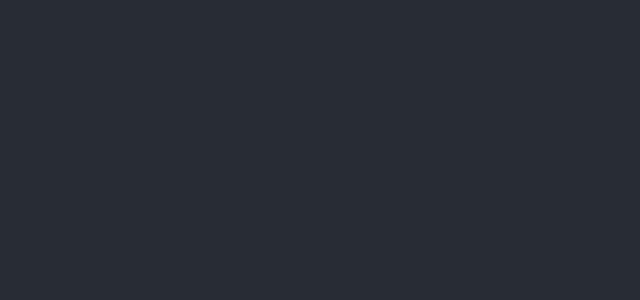
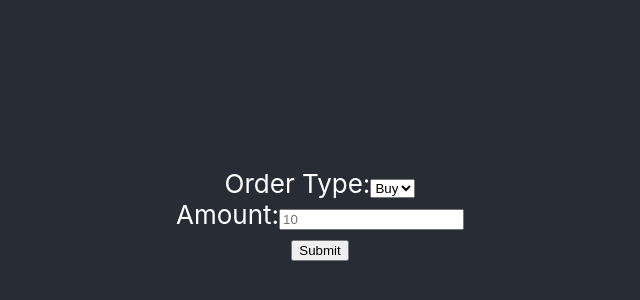
Before and after one commit to seowglen/TT3_Group5, a React (Create React App) app: page /transaction in a window 1280 px wide. Shown: the part 186-486 px from the top of the page, without its empty margins (320-960 px from the left). Built offline with nearby package versions, Linux system fonts and the light colour scheme.

Commit message:
Create transaction screen

```diff
--- a/src/AccountBalance.js
+++ b/src/AccountBalance.js
@@ -23,10 +23,6 @@
                 setAssetBalance(data.assetBalance);
                 setCashBalance(data.cashBalance)
             });
-
-
-            //const parseRes = await response.json();
-            //setName(parseRes.profile_name);
           } catch (err) {
             console.error(err.message);
           }
--- a/src/App.js
+++ b/src/App.js
@@ -1,5 +1,6 @@
 import logo from './logo.svg';
 import AccountBalance from "./AccountBalance"
+import Transactions from "./Transactions"
 import { Route, Switch } from 'react-router-dom';
 import './App.css';
 
@@ -8,7 +9,8 @@
     <div className="App">
       <header className="App-header">
       <Switch>
-          <Route path="/" component={AccountBalance} exact/>
+          <Route path="/balance" component={AccountBalance} exact/>
+          <Route path="/transaction" component={Transactions} exact/>
       </Switch>
       </header>
     </div>
--- /dev/null
+++ b/src/Transactions.js
@@ -0,0 +1,82 @@
+import React, {useState, useEffect} from "react";
+
+function Transactions() {
+    let apikey = "FagLlQytW3aPBTWJXcAxo2QA1QqEtr2u3xnBPLAd";
+    let loginInfo = {
+        "username": "Group5",
+        "password": "sI5_BY_IaMTdS_9"
+    };
+    let balanceAccount = {
+        "accountKey": "adf0c561-9bef-4bb9-ae63-f6d755f254a0"
+    }
+    const [orderType, setOrderType] = useState("BUY");
+    const [assetAmount, setAssetAmount] = useState(0);
+    const [transactionId, setTransactionId] = useState(0);
+    const [assetSymbol, setAssetSymbol] = useState(0);
+    const [assetPrice, setAssetPrice] = useState(0);
+    const [cashAmount, setCashAmount] = useState(0);
+    const [assetBalance, setAssetBalance] = useState(0);
+    const [cashBalance, setCashBalance] = useState(0);
+
+
+    const handleSubmit = (evt) => {
+      evt.preventDefault();
+      if(assetAmount <= 0)
+        alert(`Input Amount`)
+      else {
+        performTransaction(orderType,assetAmount)
+      }
+    }
+
+    async function performTransaction(orderType,assetAmount) {
+      try {
+          await fetch("https://849rs099m3.execute-api.ap-southeast-1.amazonaws.com/techtrek/transactions/add", {
+            method: "POST",
+            headers: { "x-api-key": "FagLlQytW3aPBTWJXcAxo2QA1QqEtr2u3xnBPLAd"},
+            body: JSON.stringify({
+              "accountKey": "adf0c561-9bef-4bb9-ae63-f6d755f254a0",
+              "orderType": orderType,
+              "assetAmount": assetAmount
+            })
+          }).then(response => response.json())
+          .then(data => {
+              setTransactionId(data.transactionId);
+              setAssetSymbol(data.assetSymbol);
+              setAssetPrice(data.assetPrice);
+              setCashAmount(data.cashAmount);
+              setAssetBalance(data.assetBalance);
+              setCashBalance(data.cashBalance);
+              alert(`Submitting Order Type ${orderType},
+              Transaction Id ${data.transactionId},
+              Asset Symbol ${data.assetSymbol},
+              Asset Price ${data.assetPrice},
+              Asset Amount ${assetAmount}
+              Cash Amount ${data.cashAmount},
+              Asset Balance ${data.assetBalance},
+              Cash Balance ${data.cashBalance}`)
+          });
+        } catch (err) {
+          console.error(err.message);
+        }
+  }
+
+    return(
+        <div>
+          <form onSubmit={handleSubmit}>
+            <label>
+              Order Type:
+              <select onChange={e => setOrderType(e.target.value)}>
+                <option value="BUY">Buy</option>
+                <option value="SELL">Sell</option>
+              </select>
+              <br />
+              Amount:
+              <input type="text" name={assetAmount} onChange={e => setAssetAmount(e.target.value)} placeholder="10"/>
+            </label>
+            <br />
+            <input type="submit" value="Submit"/>
+          </form>
+        </div>);
+}
+
+export default Transactions;
```
